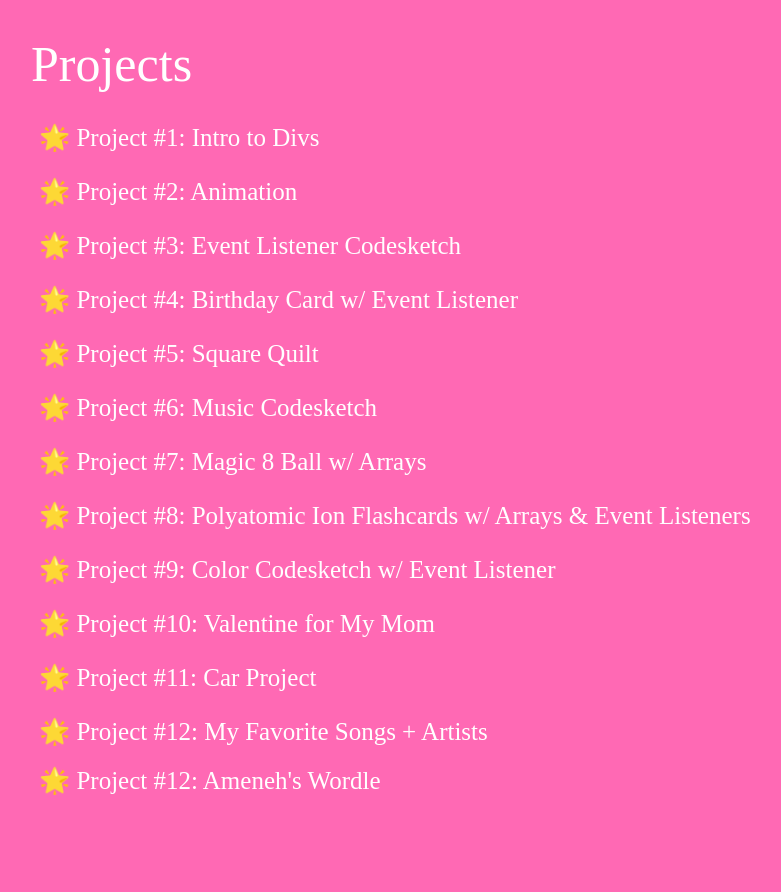
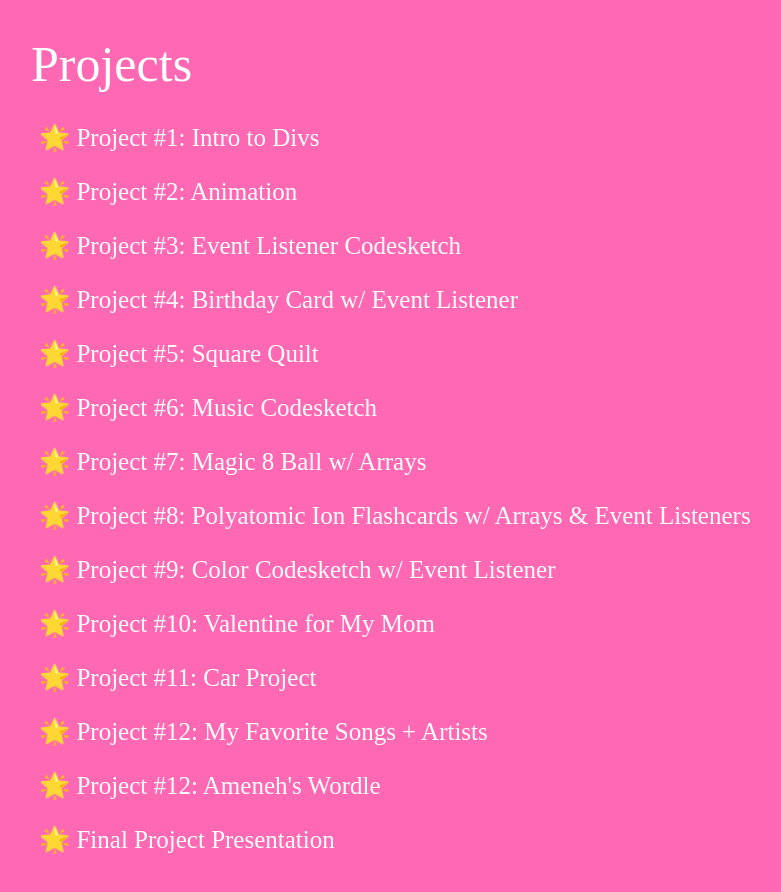
Before and after one commit to ameneh1/ameneh1.github.io, a plain HTML site: page projects.html in a window 1280 px wide. Shown: the top 892 px of the page, without its empty margins (4-785 px from the left). Drawn offline with Linux system fonts and the light colour scheme.

Commit message:
adding changes

```diff
--- a/projects.html
+++ b/projects.html
@@ -134,7 +134,17 @@
 		font-size: 25px;
 		width: 72%;
 		position: relative;
-		top: 410px;
+		top: 415px;
+		left: 35px;
+	}
+
+.button18{
+		color: white;
+		font-family: helvetica-bold;
+		font-size: 25px;
+		width: 72%;
+		position: relative;
+		top: 440px;
 		left: 35px;
 	}
 	</style>
@@ -173,5 +183,7 @@
 
 <a href='wordle.html'><div class="button17">🌟 Project #12: Ameneh's Wordle</div></a>
 
+<a href='./presentation/final.html'><div class="button18">🌟 Final Project Presentation</div></a>
+
 </body>
 </html>
```
Also changed, not shown: 1 other file.
